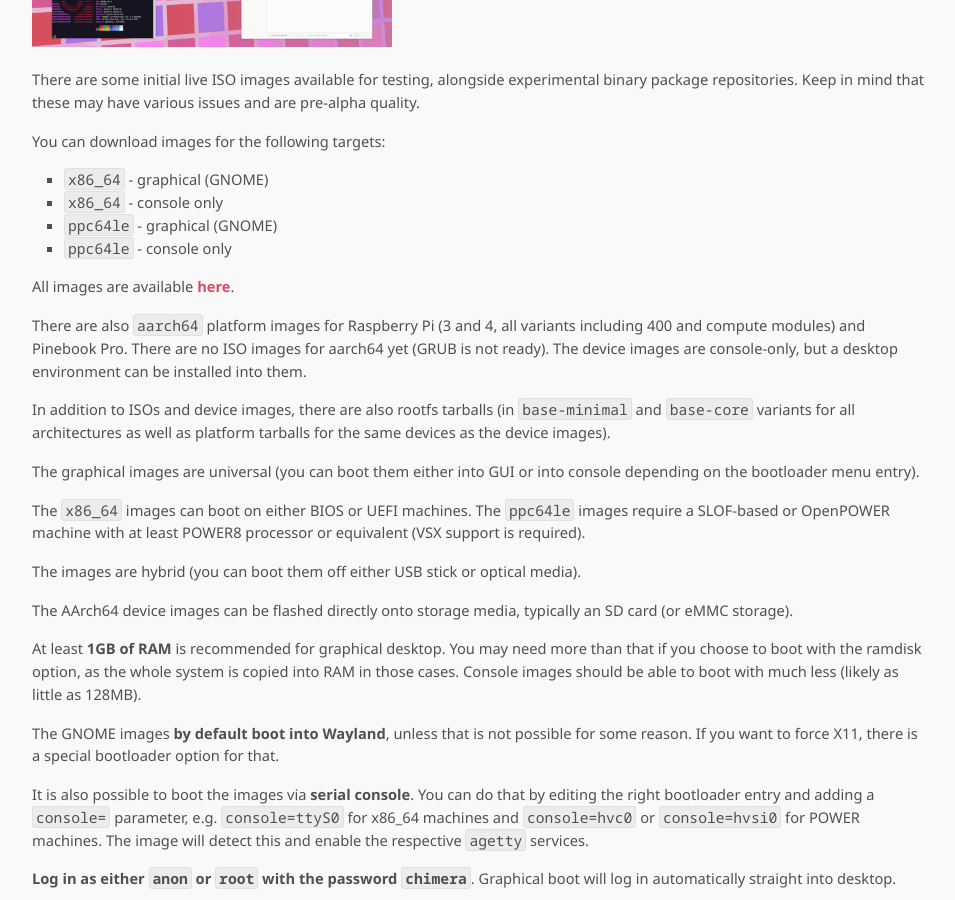
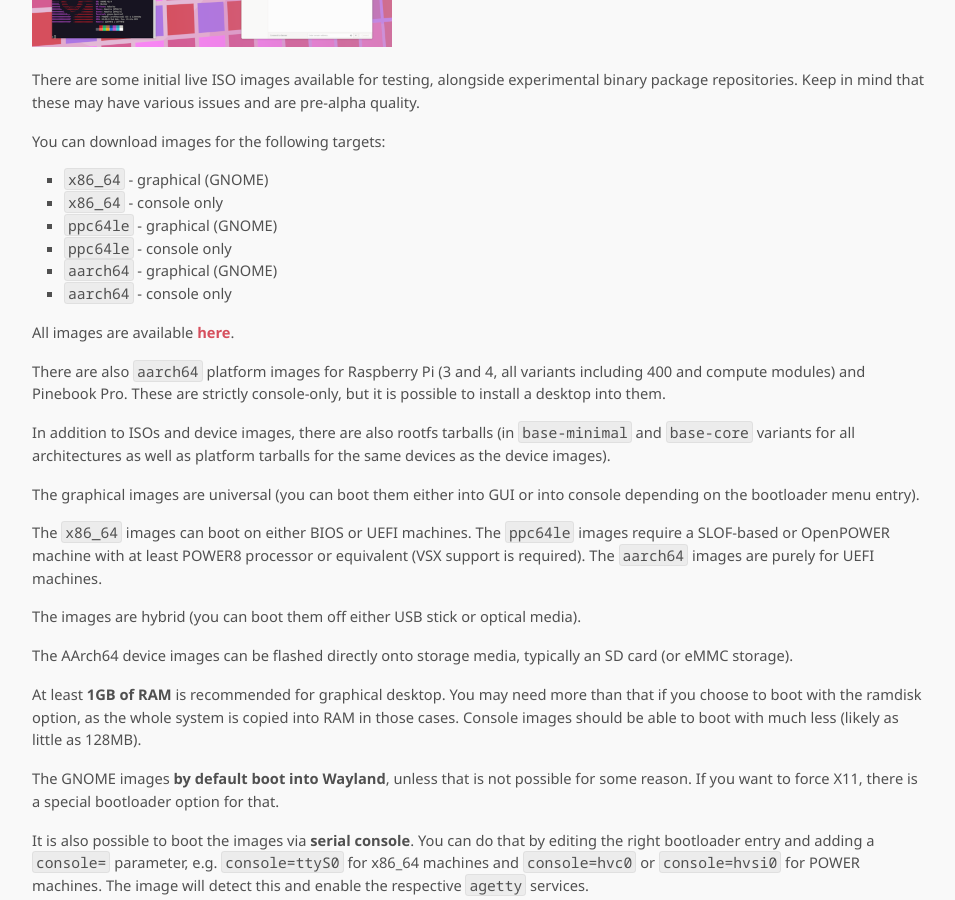
Before and after one commit to chimera-linux/chimera-linux.github.io, a Jekyll site: the page built from downloads/index.md, in a window 1280 px wide and 900 px high, scrolled down 379 px. Shown: the whole window, without its empty margins (160-1115 px from the left). Built offline with Jekyll 4.4.1, drawn with Linux system fonts in a browser that asks for light colours.

Commit message:
we have aarch64 images now

```diff
--- a/downloads/index.md
+++ b/downloads/index.md
@@ -15,13 +15,14 @@ You can download images for the following targets:
 * `x86_64` - console only
 * `ppc64le` - graphical (GNOME)
 * `ppc64le` - console only
+* `aarch64` - graphical (GNOME)
+* `aarch64` - console only
 
 All images are available [here](https://repo.chimera-linux.org/live).
 
 There are also `aarch64` platform images for Raspberry Pi (3 and 4, all
-variants including 400 and compute modules) and Pinebook Pro. There
-are no ISO images for aarch64 yet (GRUB is not ready). The device images
-are console-only, but a desktop environment can be installed into them.
+variants including 400 and compute modules) and Pinebook Pro. These are
+strictly console-only, but it is possible to install a desktop into them.
 
 In addition to ISOs and device images, there are also rootfs tarballs
 (in `base-minimal` and `base-core` variants for all architectures as
@@ -32,7 +33,8 @@ or into console depending on the bootloader menu entry).
 
 The `x86_64` images can boot on either BIOS or UEFI machines. The `ppc64le`
 images require a SLOF-based or OpenPOWER machine with at least POWER8
-processor or equivalent (VSX support is required).
+processor or equivalent (VSX support is required). The `aarch64` images
+are purely for UEFI machines.
 
 The images are hybrid (you can boot them off either USB stick or optical
 media).
--- a/index.html
+++ b/index.html
@@ -95,8 +95,8 @@ title: Chimera Linux
     </div>
     <div id="bottom_iso">
         <p>
-            <strong>Initial bootable ISO images for x86_64 and ppc64le as well
-            as device images for select AArch64 targets and binary package
+            <strong>Initial bootable ISO images for x86_64, ppc64le and aarch64
+            as well as device images for select aarch64 targets and binary package
             repositories are now available.</strong> Check the
             <a href="/downloads">Downloads</a> page for links and
             instructions. Note that these are pre-alpha quality and are
```
